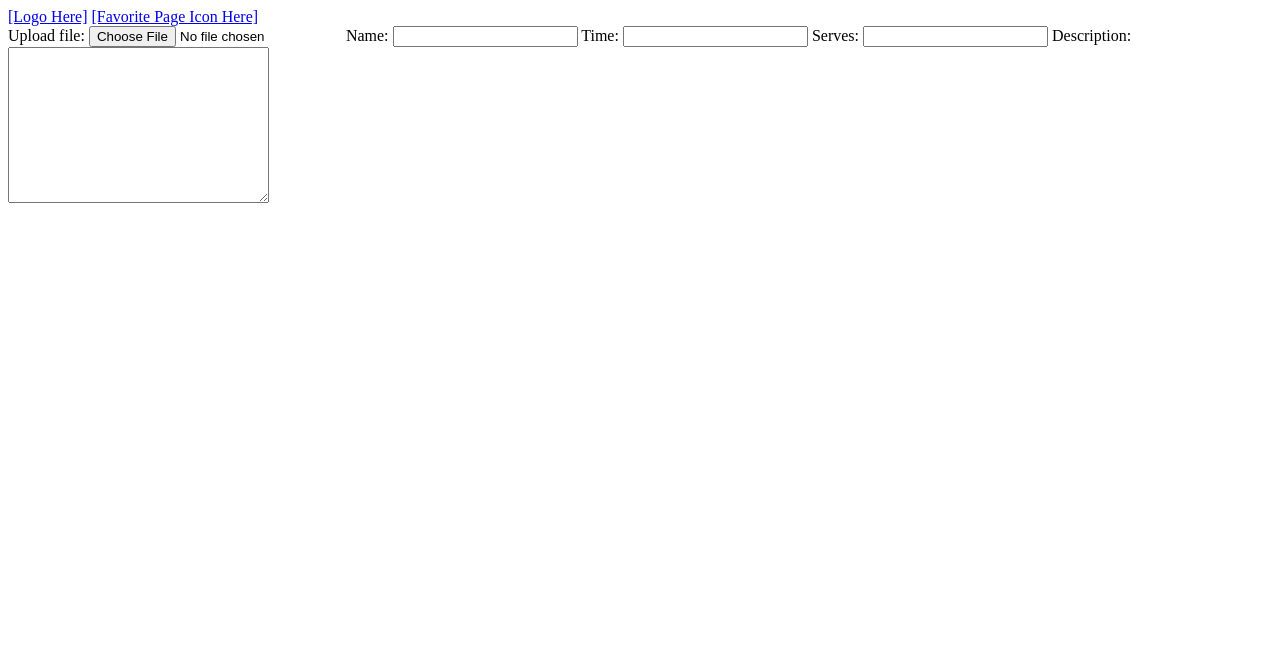
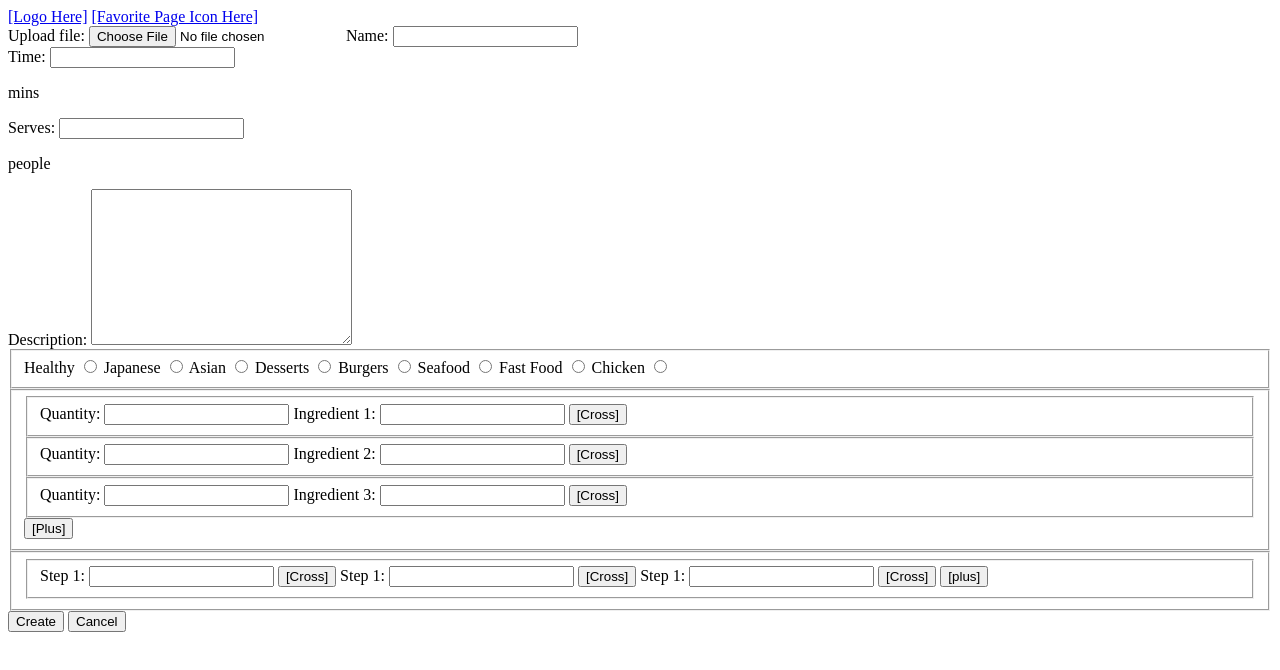
Before and after one commit to cse110-fa21-group3/cse110-fa21-group3, a plain HTML site: page source/createRecipe.html in a window 1280 px wide. Drawn offline with Linux system fonts and the light colour scheme.

Commit message:
complete create page html layout

```diff
--- a/source/createRecipe.html
+++ b/source/createRecipe.html
@@ -22,13 +22,88 @@
                 accept="image/png, image/jpeg" />
             <label for="recipeName">Name:</label>
             <input type="text" id="recipeName" name="recipeName" />
-            <label for="recipeTime">Time:</label>
-            <input type="number" id="recipeTime" name="recipeTime" />
-            <label for="recipeServe">Serves:</label>
-            <input type="number" id="recipeServe" name="recipeServe" />
+            <div id="timeContainer">
+                <label for="recipeTime">Time:</label>
+                <input type="number" id="recipeTime" name="recipeTime" />
+                <p>mins</p>
+            </div>
+            <div id="serveContainer">
+                <label for="recipeServe">Serves:</label>
+                <input type="number" id="recipeServe" name="recipeServe" />
+                <p>people</p>
+            </div>
             <label for="recipeDesc">Description:</label>
             <textarea name="recipeDesc" id="recipeDesc" cols="30"
                 rows="10"></textarea>
+            <fieldset id="recipeTags">
+                <!-- current id are temporary -->
+                <label for="tag1">Healthy</label>
+                <input type="radio" name="tag1" id="tag1">
+                <label for="tag2">Japanese</label>
+                <input type="radio" name="tag2" id="tag2">
+                <label for="tag3">Asian</label>
+                <input type="radio" name="tag3" id="tag3">
+                <label for="tag4">Desserts</label>
+                <input type="radio" name="tag4" id="tag4">
+                <label for="tag5">Burgers</label>
+                <input type="radio" name="tag5" id="tag5">
+                <label for="tag6">Seafood</label>
+                <input type="radio" name="tag6" id="tag6">
+                <label for="tag7">Fast Food</label>
+                <input type="radio" name="tag7" id="tag7">
+                <label for="tag8">Chicken</label>
+                <input type="radio" name="tag8" id="tag8">
+            </fieldset>
+            <fieldset id="recipeIngredients">
+                <!-- current id are temporary -->
+                <fieldset class="ingredientContainer">
+                    <label>Quantity:
+                        <input type="text" class="ingQuantity" />
+                    </label>
+                    <label>Ingredient 1:
+                        <input type="text" class="ingName" />
+                    </label>
+                    <button type="button" class="removeBtn">[Cross]</button>
+                </fieldset>
+                <fieldset class="ingredientContainer">
+                    <label>Quantity:
+                        <input type="text" class="ingQuantity" />
+                    </label>
+                    <label>Ingredient 2:
+                        <input type="text" class="ingName" />
+                    </label>
+                    <button type="button" class="removeBtn">[Cross]</button>
+                </fieldset>
+                <fieldset class="ingredientContainer">
+                    <label>Quantity:
+                        <input type="text" class="ingQuantity" />
+                    </label>
+                    <label>Ingredient 3:
+                        <input type="text" class="ingName" />
+                    </label>
+                    <button type="button" class="removeBtn">[Cross]</button>
+                </fieldset>
+                <button type="button" id="addBtn">[Plus]</button>
+            </fieldset>
+            <fieldset id="recipeSteps">
+                <fieldset class="stepsContainer">
+                    <label>Step 1:
+                        <input type="text" />
+                        <button type="button" class="removeBtn">[Cross]</button>
+                    </label>
+                    <label>Step 1:
+                        <input type="text" />
+                        <button type="button" class="removeBtn">[Cross]</button>
+                    </label>
+                    <label>Step 1:
+                        <input type="text" />
+                        <button type="button" class="removeBtn">[Cross]</button>
+                    </label>
+                    <button type="addBtn">[plus]</button>
+                </fieldset>
+            </fieldset>
+            <button type="button" id="createBtn">Create</button>
+            <button type="button" id="cancelBtn">Cancel</button>
         </form>
     </main>
     <footer></footer>
```
